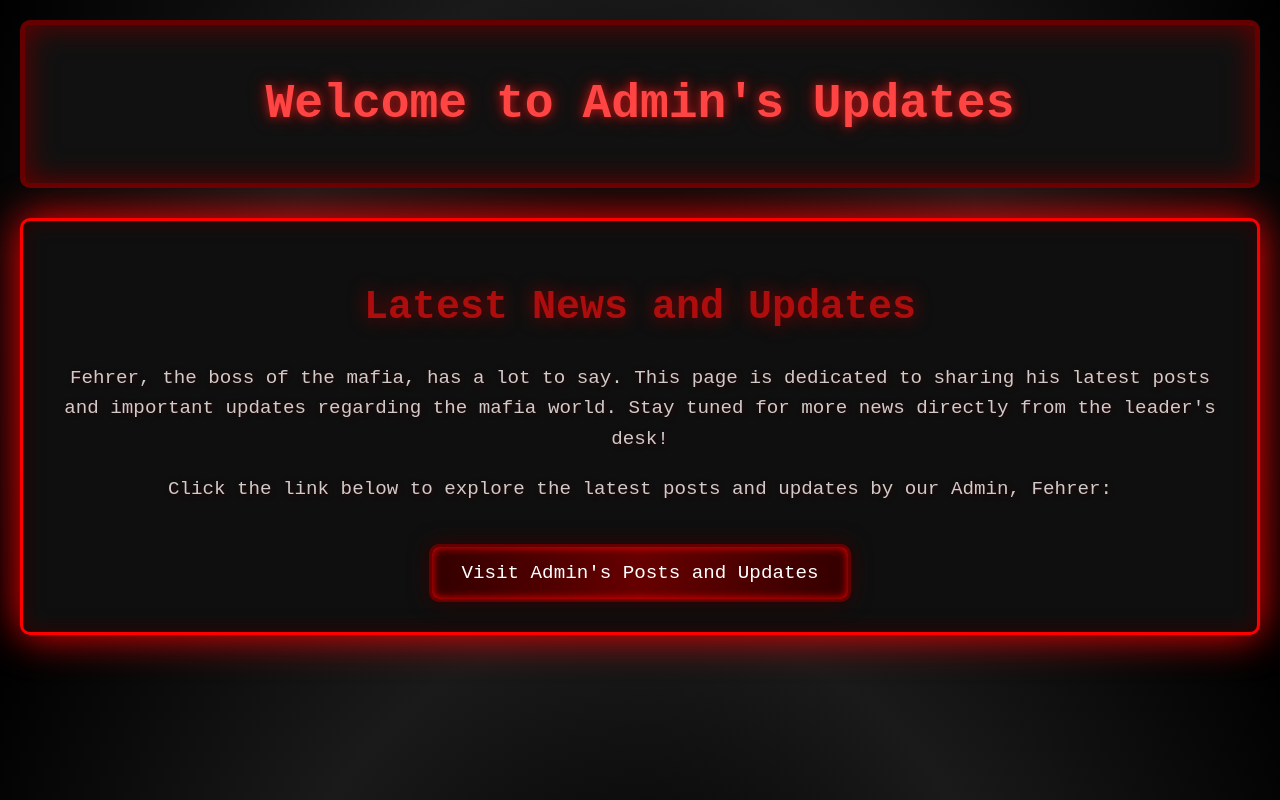
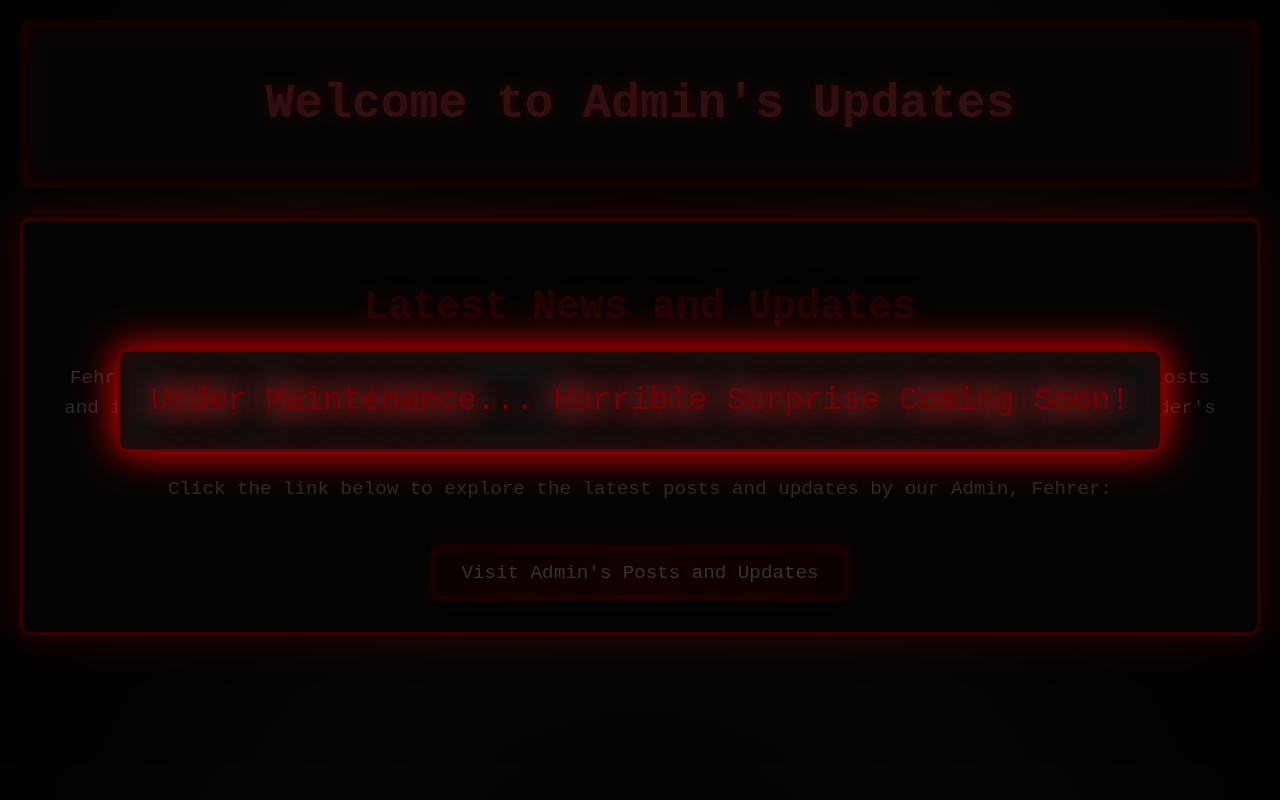
Before and after one commit to rayen514/WPD.com, a plain HTML site: page set.html in a window 1280 px wide. Drawn offline with Linux system fonts and the light colour scheme.

Commit message:
Update set.html

```diff
--- a/set.html
+++ b/set.html
@@ -130,6 +130,54 @@
             text-decoration: underline;
             font-weight: bold;
         }
+
+        /* Modal Under Maintenance */
+        #maintenanceModal {
+            position: fixed;
+            top: 0;
+            left: 0;
+            width: 100%;
+            height: 100%;
+            background-color: rgba(0, 0, 0, 0.8);
+            color: #ff4444;
+            display: flex;
+            justify-content: center;
+            align-items: center;
+            z-index: 9999;
+            opacity: 0;
+            pointer-events: none;
+            transition: opacity 1s ease-in-out;
+        }
+
+        #maintenanceModal.active {
+            opacity: 1;
+            pointer-events: all;
+        }
+
+        #maintenanceModal .message {
+            background-color: #111;
+            padding: 30px;
+            text-align: center;
+            border-radius: 10px;
+            border: 3px solid #660000;
+            box-shadow: 0px 0px 20px #330000 inset, 0px 0px 40px #ff0000;
+            font-size: 2em;
+            color: #ff0000;
+            text-shadow: 0 0 15px #ff0000;
+            animation: flickerMessage 1.5s infinite;
+        }
+
+        @keyframes flickerMessage {
+            0%, 100% {
+                color: #ff0000;
+                text-shadow: 0 0 10px #ff0000, 0 0 20px #660000;
+            }
+            50% {
+                color: #660000;
+                text-shadow: 0 0 30px #ff4444, 0 0 40px #ff0000;
+            }
+        }
+
     </style>
 </head>
 <body>
@@ -151,5 +199,17 @@
         </div>
     </main>
 
+    <!-- Modal Under Maintenance -->
+    <div id="maintenanceModal">
+        <div class="message">Under Maintenance... Horrible Surprise Coming Soon!</div>
+    </div>
+
+    <script>
+        // Show the maintenance modal when the page loads
+        window.onload = function() {
+            document.getElementById('maintenanceModal').classList.add('active');
+        };
+    </script>
+
 </body>
 </html>
```
